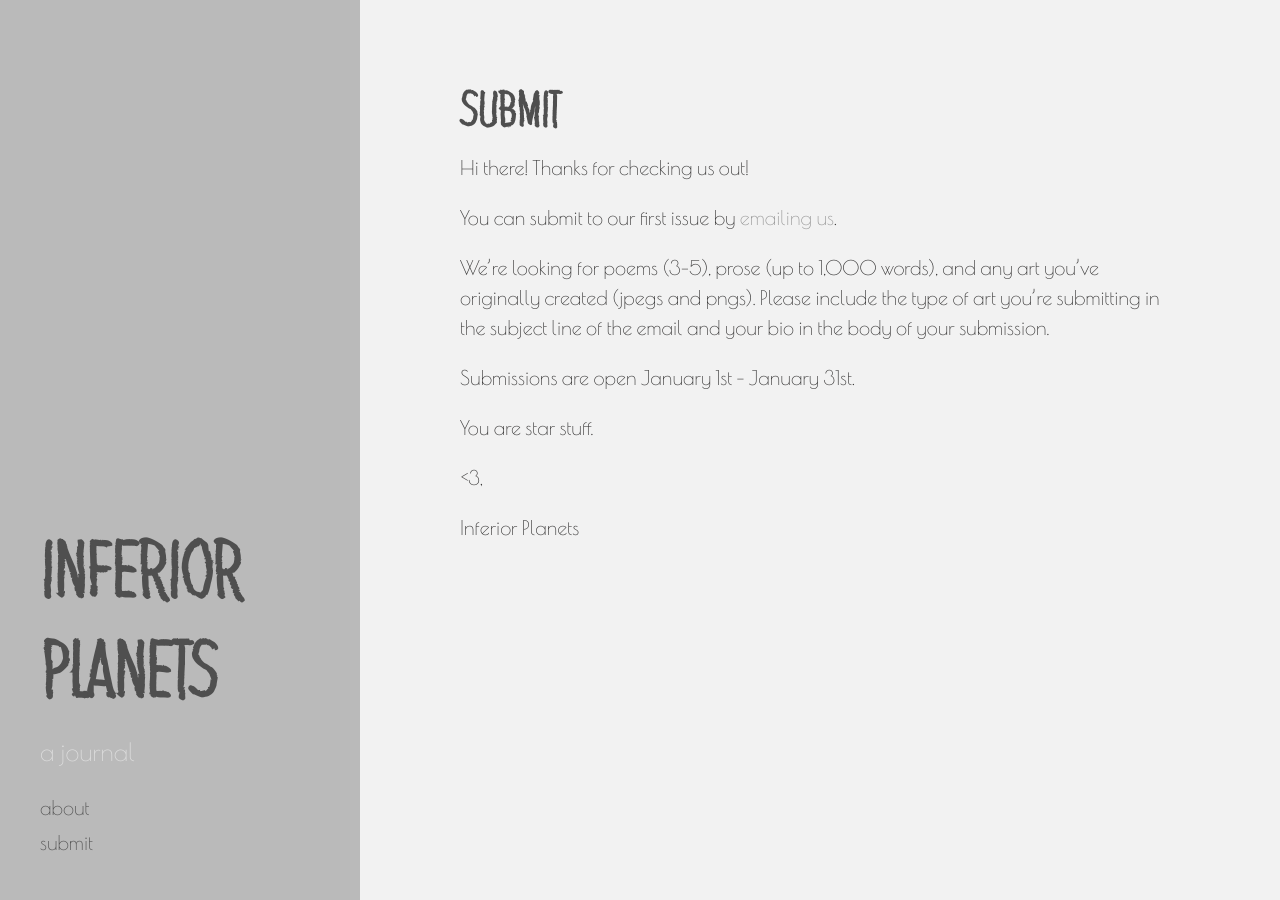
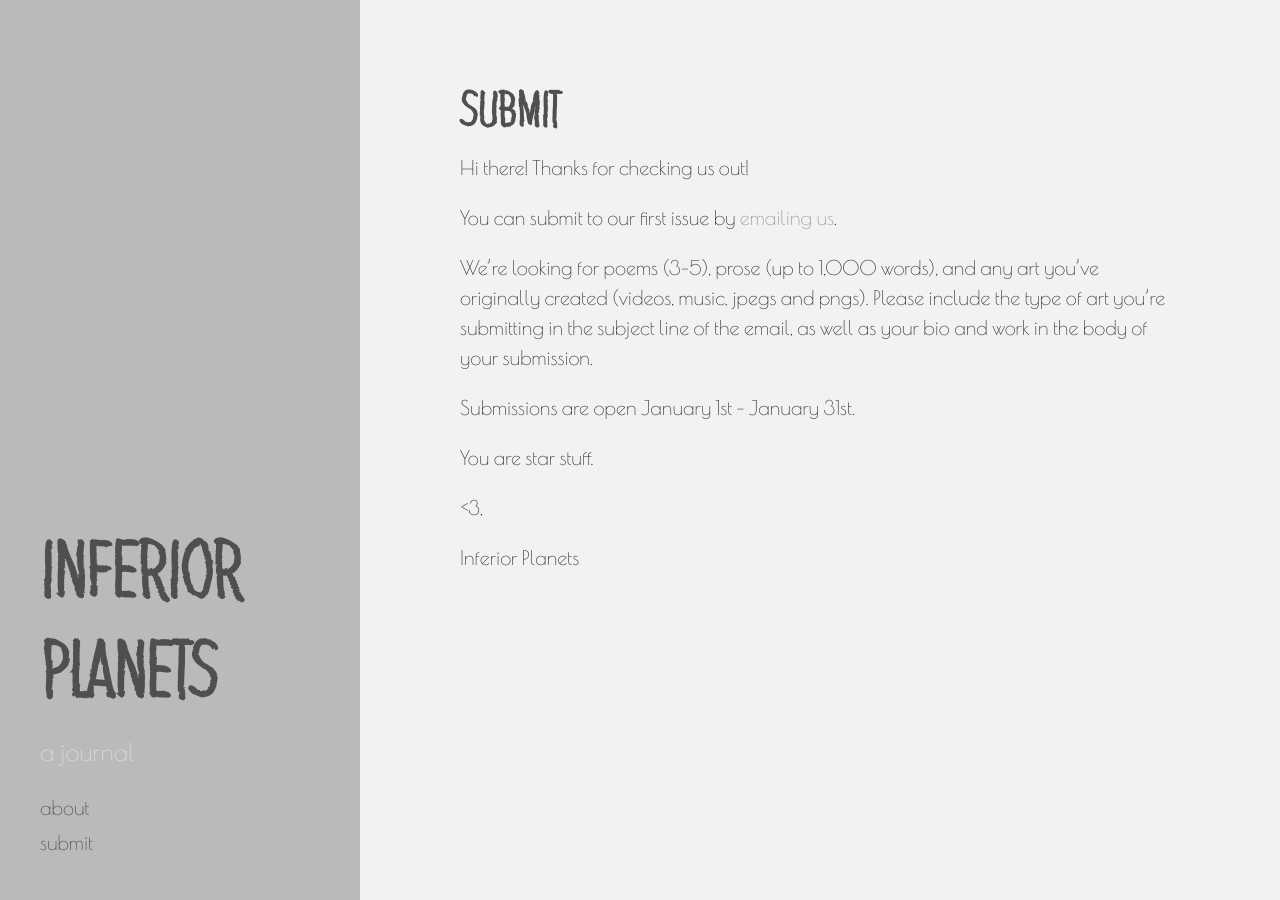
Before and after one commit to inferiorplanets/inferiorplanets.github.io, a Jekyll site: the page built from submit.md, in a window 1280 px wide. Built offline with Jekyll 4.4.1, drawn with Linux system fonts in a browser that asks for light colours; some web fonts are replaced; Markdown is read by kramdown in place of the engine named in the settings.

Commit message:
Update submit.md

```diff
--- a/submit.md
+++ b/submit.md
@@ -7,7 +7,7 @@
 
 You can submit to our first issue by [emailing us](mailto:inferiorplanetsjournal@gmail.com).
 
-We're looking for poems (3-5), prose (up to 1,000 words), and any art you've originally created (jpegs and pngs). Please include the type of art you're submitting in the subject line of the email and your bio in the body of your submission.
+We're looking for poems (3-5), prose (up to 1,000 words), and any art you've originally created (videos, music, jpegs and pngs). Please include the type of art you're submitting in the subject line of the email, as well as your bio and work in the body of your submission.
 
 Submissions are open January 1st - January 31st.
 
```
